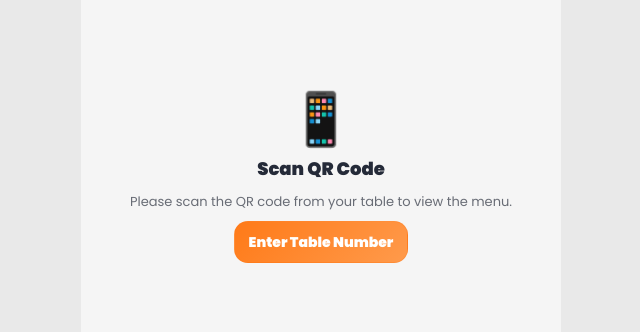
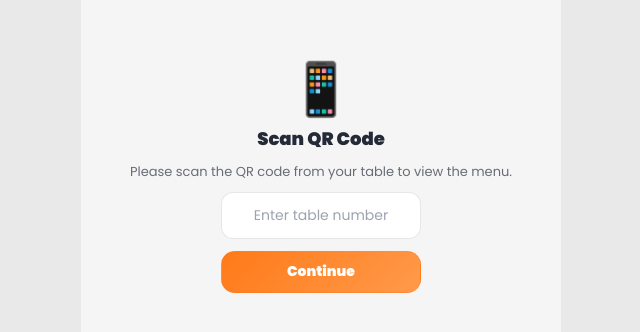
Before and after one commit to Gourab775/qr-menu-app, a React (Vite) app: page / in a window 1280 px wide. Shown: the part 222-554 px from the top of the page, without its empty margins (319-959 px from the left). Built offline with nearby package versions, Linux system fonts and the light colour scheme; no server answers; the database is empty; the HTML template or start-up script is replaced by a standard one.

Commit message:
Fix table routing - /t/:tableId now shows menu directly

```diff
--- a/src/App.jsx
+++ b/src/App.jsx
@@ -1,8 +1,7 @@
 import { useEffect } from "react";
-import { Route, Switch, useParams } from "wouter";
+import { Route, Switch, useRoute, useLocation } from "wouter";
 import { CartProvider } from "./hooks/useCart";
 import { MenuProvider } from "./store/menuStore";
-import { TableProvider, useTable } from "./context/TableContext";
 import { MenuPage } from "./pages/MenuPage";
 import { CartPage } from "./pages/CartPage";
 import { CheckoutPage } from "./pages/CheckoutPage";
@@ -13,17 +12,21 @@ import { TableRequiredPage } from "./pages/TableRequiredPage";
 import { CartBar } from "./components/CartBar";
 
 function AppRoutes() {
-  const { tableId: urlTableId } = useParams();
-  const { tableId: contextTableId, setTableId } = useTable();
+  const [isTableRoute, params] = useRoute("/t/:tableId");
+  const [location] = useLocation();
 
-  if (urlTableId && urlTableId !== contextTableId) {
-    setTableId(urlTableId);
+  useEffect(() => {
+    if (params?.tableId) {
+      sessionStorage.setItem("tableId", params.tableId);
+    }
+  }, [params?.tableId]);
+
+  if (!isTableRoute && location === "/") {
+    return <TableRequiredPage />;
   }
 
-  const hasTable = urlTableId || contextTableId;
-
-  if (!hasTable) {
-    return <TableRequiredPage />;
+  if (!isTableRoute && location !== "/") {
+    return <NotFoundPage />;
   }
 
   return (
@@ -62,13 +65,11 @@ export default function App() {
   return (
     <CartProvider>
       <MenuProvider>
-        <TableProvider>
-          <div className="appBackdrop">
-            <div className="phoneFrame">
-              <AppRoutes />
-            </div>
+        <div className="appBackdrop">
+          <div className="phoneFrame">
+            <AppRoutes />
           </div>
-        </TableProvider>
+        </div>
       </MenuProvider>
     </CartProvider>
   );
--- a/src/pages/MenuPage.jsx
+++ b/src/pages/MenuPage.jsx
@@ -1,4 +1,4 @@
-import { useMemo, useState } from "react";
+import { useMemo, useState, useEffect } from "react";
 import { useParams } from "wouter";
 import { Header } from "../components/Header";
 import { SearchBar } from "../components/SearchBar";
@@ -10,7 +10,6 @@ import { useMenu } from "../hooks/useMenu";
 import { useMenuSearch } from "../hooks/useMenuSearch";
 import { useCart } from "../hooks/useCart";
 import { useCategorySync } from "../hooks/useCategorySync";
-import { useTable } from "../context/TableContext";
 
 function slugify(text) {
   return String(text ?? "")
@@ -21,13 +20,13 @@ function slugify(text) {
 }
 
 export function MenuPage() {
-  const { tableId: urlTableId } = useParams();
-  const { tableId: contextTableId } = useTable();
-  const tableId = urlTableId || contextTableId;
+  const { tableId } = useParams();
 
-  if (tableId) {
-    sessionStorage.setItem("tableId", tableId);
-  }
+  useEffect(() => {
+    if (tableId) {
+      sessionStorage.setItem("tableId", tableId);
+    }
+  }, [tableId]);
 
   const { vegMode, searchQuery } = useCart();
   const { categories, menuItems, loading, error, refetch } = useMenu();
--- a/src/pages/TableRequiredPage.jsx
+++ b/src/pages/TableRequiredPage.jsx
@@ -1,7 +1,16 @@
 import { useLocation } from "wouter";
 
 export function TableRequiredPage() {
-  const [, navigate] = useLocation();
+  const [, setLocation] = useLocation();
+
+  const handleSubmit = (e) => {
+    e.preventDefault();
+    const formData = new FormData(e.target);
+    const tableId = formData.get("tableId")?.toString().trim();
+    if (tableId) {
+      setLocation(`/t/${tableId}`);
+    }
+  };
 
   return (
     <div className="pageLayout">
@@ -11,17 +20,28 @@ export function TableRequiredPage() {
         </div>
         <h2 className="emptyTitle">Scan QR Code</h2>
         <p className="emptySub">Please scan the QR code from your table to view the menu.</p>
-        <button
-          className="btn primary pressable"
-          onClick={() => {
-            const tableId = prompt("Enter table number:");
-            if (tableId?.trim()) {
-              navigate(`/t/${tableId.trim()}`);
-            }
-          }}
-        >
-          Enter Table Number
-        </button>
+        <form onSubmit={handleSubmit} style={{ display: 'flex', flexDirection: 'column', gap: '12px', width: '100%', maxWidth: '200px' }}>
+          <input
+            type="text"
+            name="tableId"
+            placeholder="Enter table number"
+            required
+            style={{
+              padding: '12px 16px',
+              borderRadius: '12px',
+              border: '1px solid rgba(17,24,39,0.1)',
+              fontSize: '14px',
+              outline: 'none',
+              textAlign: 'center',
+            }}
+          />
+          <button
+            type="submit"
+            className="btn primary pressable"
+          >
+            Continue
+          </button>
+        </form>
       </main>
     </div>
   );
```
